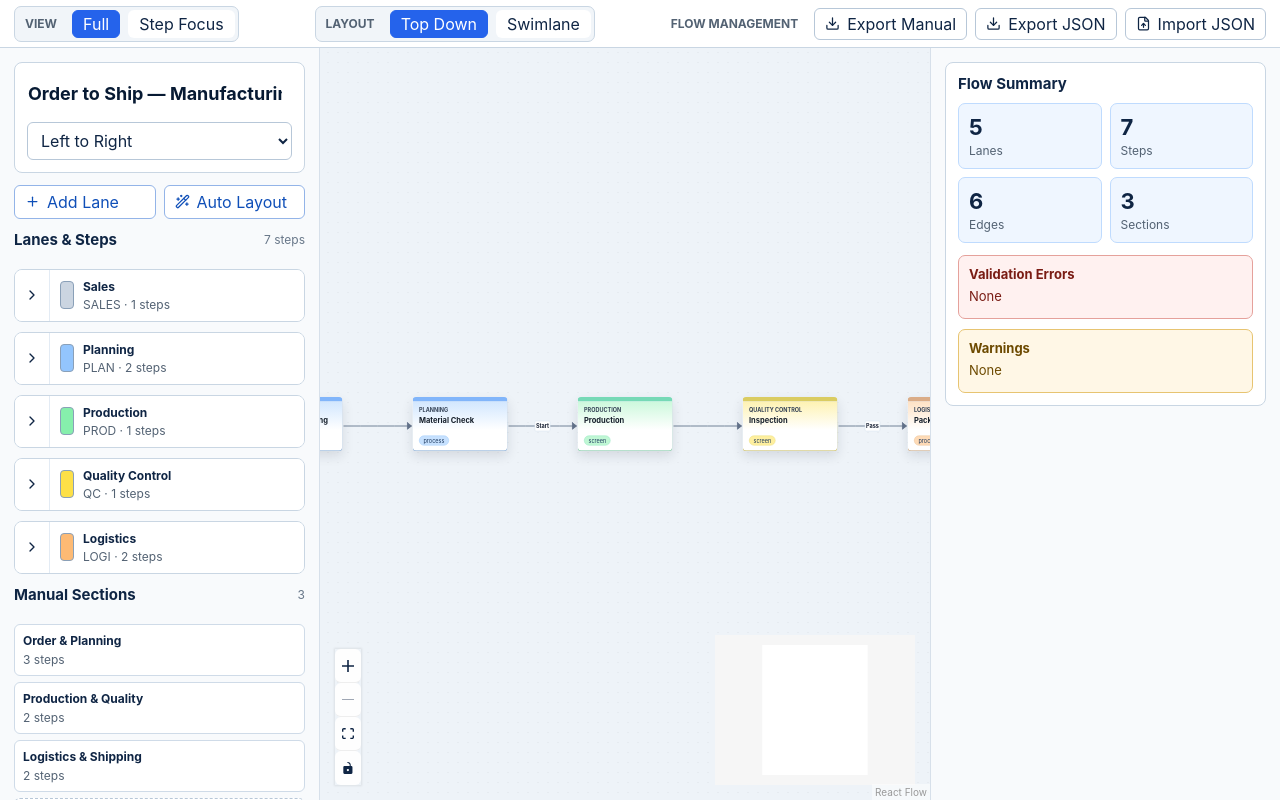
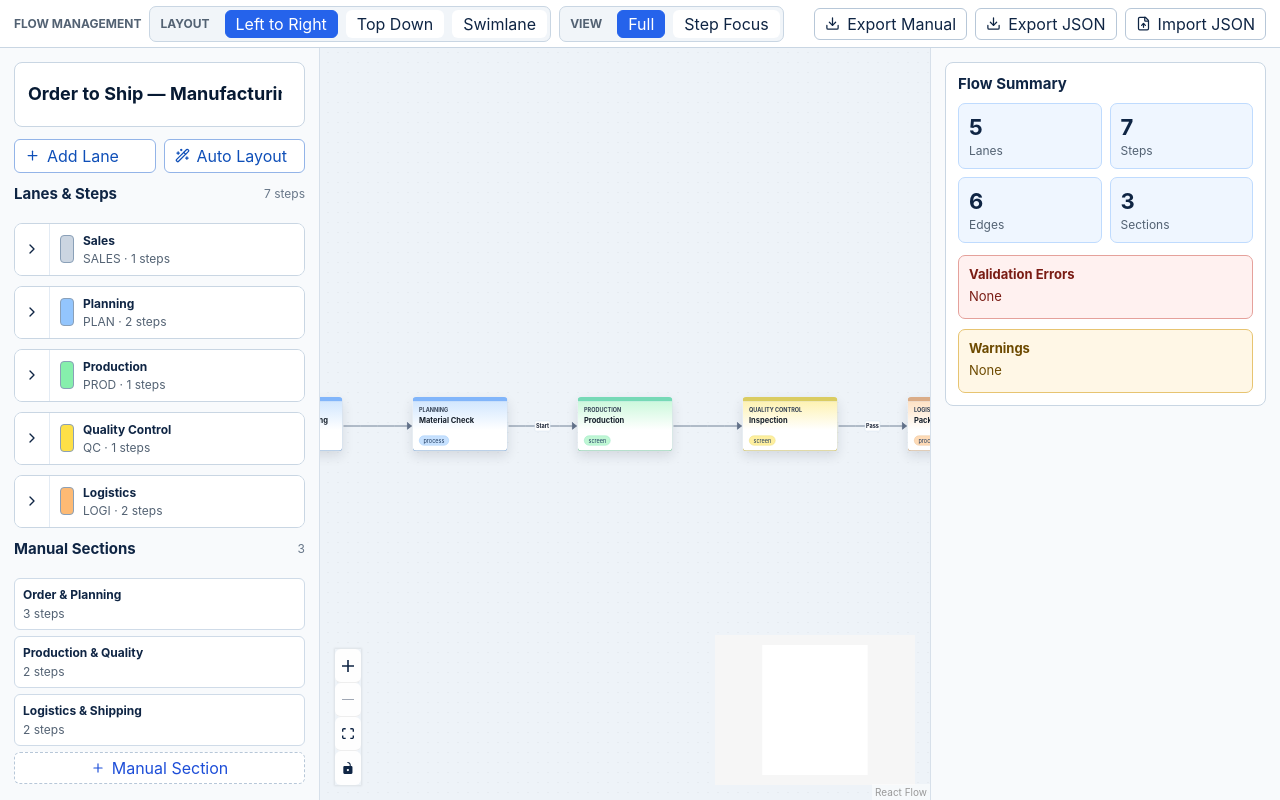
Before and after one commit to yhtko/mermaid-flow, a React (Vite) app: page / in a window 1280 px wide. Built offline with nearby package versions, Linux system fonts and the light colour scheme.

Commit message:
Polish layout controls and edge spacing

```diff
--- a/src/App.tsx
+++ b/src/App.tsx
@@ -58,11 +58,12 @@ type Selection =
 type ViewMode = "full" | "step";
 
 function cloneInitialFlow(): FlowDefinition {
-  return autoLayout(normalizeFlow(JSON.parse(JSON.stringify(initialFlow)) as FlowDefinition));
+  const normalized = normalizeFlow(JSON.parse(JSON.stringify(initialFlow)) as FlowDefinition);
+  return autoLayout(normalized, normalized.direction === "LR" ? "leftRight" : "topDown");
 }
 
 function ensurePositions(flow: FlowDefinition): FlowDefinition {
-  return autoLayout(flow);
+  return autoLayout(flow, flow.direction === "LR" ? "leftRight" : "topDown");
 }
 
 function loadFlow(): FlowDefinition {
@@ -94,7 +95,7 @@ function FlowModeler() {
   const [toast, setToast] = useState("");
   const [copyLabel, setCopyLabel] = useState("Copy");
   const [viewMode, setViewMode] = useState<ViewMode>("full");
-  const [layoutMode, setLayoutMode] = useState<LayoutMode>("topDown");
+  const [layoutMode, setLayoutMode] = useState<LayoutMode>(() => (flow.direction === "LR" ? "leftRight" : "topDown"));
   const fileInputRef = useRef<HTMLInputElement | null>(null);
   const reactFlow = useReactFlow();
 
@@ -473,6 +474,20 @@ function FlowModeler() {
   return (
     <main className="modeler-shell">
       <header className="admin-toolbar">
+        <div className="toolbar-left">
+          <div className="admin-toolbar-title">Flow Management</div>
+          <div className="view-mode-group" aria-label="Layout mode">
+            <span>Layout</span>
+            <button type="button" className={layoutMode === "leftRight" ? "active" : ""} onClick={() => changeLayoutMode("leftRight")}>
+              Left to Right
+            </button>
+            <button type="button" className={layoutMode === "topDown" ? "active" : ""} onClick={() => changeLayoutMode("topDown")}>
+              Top Down
+            </button>
+            <button type="button" className={layoutMode === "swimlane" ? "active" : ""} onClick={() => changeLayoutMode("swimlane")}>
+              Swimlane
+            </button>
+          </div>
           <div className="view-mode-group" aria-label="Canvas view mode">
             <span>View</span>
             <button type="button" className={viewMode === "full" ? "active" : ""} onClick={() => setViewMode("full")}>
@@ -482,17 +497,8 @@ function FlowModeler() {
               Step Focus
             </button>
           </div>
-        <div className="view-mode-group" aria-label="Layout mode">
-          <span>Layout</span>
-          <button type="button" className={layoutMode === "topDown" ? "active" : ""} onClick={() => changeLayoutMode("topDown")}>
-            Top Down
-          </button>
-          <button type="button" className={layoutMode === "swimlane" ? "active" : ""} onClick={() => changeLayoutMode("swimlane")}>
-            Swimlane
-          </button>
         </div>
         <div className="admin-actions">
-          <div className="admin-toolbar-title">Flow Management</div>
           <button type="button" onClick={() => setExportOpen(true)}>
             <Download size={15} /> Export Manual
           </button>
@@ -513,18 +519,6 @@ function FlowModeler() {
             onChange={(event) => updateFlow((current) => ({ ...current, title: event.target.value }))}
             aria-label="Flow title"
           />
-          <select
-            value={flow.direction}
-            onChange={(event) =>
-              updateFlow(
-                (current) => ({ ...current, direction: event.target.value as FlowDefinition["direction"] }),
-                true,
-              )
-            }
-          >
-            <option value="LR">Left to Right</option>
-            <option value="TD">Top Down</option>
-          </select>
         </div>
 
         <div className="action-grid">
--- a/src/BusinessNode.tsx
+++ b/src/BusinessNode.tsx
@@ -24,7 +24,7 @@ function BusinessNode({ data, selected, sourcePosition, targetPosition }: NodePr
           ))}
         </div>
       ) : null}
-      <Handle id="top" type="target" position={Position.Top} />
+      <Handle id="top" type="target" position={Position.Top} style={{ top: "-7px" }} />
       <Handle id="top-right" type="target" position={Position.Top} style={{ left: "72%", top: "-7px" }} />
       <Handle id="left" type="target" position={Position.Left} />
       <Handle id="left-lower" type="target" position={Position.Left} style={{ top: "66%" }} />
@@ -40,7 +40,7 @@ function BusinessNode({ data, selected, sourcePosition, targetPosition }: NodePr
       <Handle id="left-lower" type="source" position={Position.Left} style={{ top: "66%" }} />
       <Handle id="right" type="source" position={Position.Right} />
       <Handle id="right-lower" type="source" position={Position.Right} style={{ top: "66%" }} />
-      <Handle id="bottom" type="source" position={Position.Bottom} />
+      <Handle id="bottom" type="source" position={Position.Bottom} style={{ bottom: "-7px" }} />
       <Handle id="bottom-right" type="source" position={Position.Bottom} style={{ bottom: "-7px", left: "72%" }} />
       <Handle id={sourcePosition === Position.Bottom ? "legacy-bottom-source" : "legacy-right-source"} type="source" position={sourcePosition ?? Position.Right} />
     </div>
--- a/src/SwimlaneEdge.tsx
+++ b/src/SwimlaneEdge.tsx
@@ -1,8 +1,33 @@
 import {
   BaseEdge,
   EdgeProps,
-  getSmoothStepPath,
+  Position,
 } from "@xyflow/react";
+
+function orthogonalPath(
+  sourceX: number,
+  sourceY: number,
+  targetX: number,
+  targetY: number,
+  sourcePosition: Position,
+  targetPosition: Position,
+) {
+  if (Math.abs(sourceX - targetX) < 2) {
+    return `M ${sourceX},${sourceY} L ${targetX},${targetY}`;
+  }
+
+  if (Math.abs(sourceY - targetY) < 2) {
+    return `M ${sourceX},${sourceY} L ${targetX},${targetY}`;
+  }
+
+  if (sourcePosition === Position.Bottom || sourcePosition === Position.Top || targetPosition === Position.Top || targetPosition === Position.Bottom) {
+    const midY = sourceY + (targetY - sourceY) / 2;
+    return `M ${sourceX},${sourceY} L ${sourceX},${midY} L ${targetX},${midY} L ${targetX},${targetY}`;
+  }
+
+  const midX = sourceX + (targetX - sourceX) / 2;
+  return `M ${sourceX},${sourceY} L ${midX},${sourceY} L ${midX},${targetY} L ${targetX},${targetY}`;
+}
 
 function SwimlaneEdge({
   id,
@@ -15,18 +40,15 @@ function SwimlaneEdge({
   markerEnd,
   style,
   selected,
-  pathOptions,
 }: EdgeProps) {
-  const [edgePath] = getSmoothStepPath({
+  const edgePath = orthogonalPath(
     sourceX,
     sourceY,
-    sourcePosition,
     targetX,
     targetY,
+    sourcePosition,
     targetPosition,
-    borderRadius: pathOptions?.borderRadius,
-    offset: pathOptions?.offset,
-  });
+  );
 
   return (
     <BaseEdge
--- a/src/reactFlowAdapter.ts
+++ b/src/reactFlowAdapter.ts
@@ -20,7 +20,7 @@ export type LaneBandNodeData = {
   color?: string;
 };
 
-export type LayoutMode = "topDown" | "swimlane";
+export type LayoutMode = "leftRight" | "topDown" | "swimlane";
 
 export const NODE_WIDTH = 180;
 export const NODE_HEIGHT = 82;
@@ -52,7 +52,7 @@ export function toReactFlowNodes(flow: FlowDefinition, layoutMode: LayoutMode =
     return toSwimlaneReactFlowNodes(flow);
   }
 
-  const horizontal = flow.direction === "LR";
+  const horizontal = layoutMode === "leftRight";
   return flow.nodes.map((node) => {
     const lane = flow.lanes.find((item) => item.id === node.laneId);
     return {
@@ -178,20 +178,21 @@ export function toReactFlowEdges(flow: FlowDefinition, layoutMode: LayoutMode =
     const sameLane = sourceLane === targetLane;
     const isSwimlane = layoutMode === "swimlane";
     const backward = targetLaneOrder < sourceLaneOrder;
+    const horizontal = layoutMode === "leftRight";
     const sourceHandle = isSwimlane
       ? sameLane
         ? "bottom-right"
         : backward
           ? "left-lower"
           : "right-lower"
-      : flow.direction === "LR" ? "right" : "bottom";
+      : horizontal ? "right" : "bottom";
     const targetHandle = isSwimlane
       ? sameLane
         ? "top-right"
         : backward
           ? "right-upper"
           : "left-lower"
-      : flow.direction === "LR" ? "left" : "top";
+      : horizontal ? "left" : "top";
     const displayLabel = isSwimlane ? undefined : label;
 
     return {
@@ -211,7 +212,7 @@ export function toReactFlowEdges(flow: FlowDefinition, layoutMode: LayoutMode =
       },
       pathOptions: {
         borderRadius: isSwimlane ? 10 : 14,
-        offset: isSwimlane ? (sameLane ? 30 : 22) : flow.direction === "LR" ? 34 : 42,
+        offset: isSwimlane ? (sameLane ? 18 : 22) : horizontal ? 34 : 42,
       },
       style: {
         stroke: visual.stroke,
@@ -232,16 +233,17 @@ export function autoLayout(flow: FlowDefinition, layoutMode: LayoutMode = "topDo
     return autoLayoutSwimlane(flow);
   }
 
+  const direction: FlowDefinition["direction"] = layoutMode === "leftRight" ? "LR" : "TD";
   const graph = new dagre.graphlib.Graph();
   graph.setDefaultEdgeLabel(() => ({}));
   graph.setGraph({
-    rankdir: flow.direction,
+    rankdir: direction,
     align: "UL",
-    nodesep: flow.direction === "LR" ? 90 : 70,
-    ranksep: flow.direction === "LR" ? 150 : 115,
+    nodesep: direction === "LR" ? 90 : 70,
+    ranksep: direction === "LR" ? 150 : 155,
     edgesep: 70,
     marginx: 60,
-    marginy: 60,
+    marginy: direction === "TD" ? 86 : 60,
   });
 
   flow.nodes.forEach((node) => {
@@ -281,7 +283,7 @@ export function autoLayout(flow: FlowDefinition, layoutMode: LayoutMode = "topDo
   }
 
   // Re-sort siblings by sortOrder and shift their entire subtrees.
-  const horizontal = flow.direction === "LR";
+  const horizontal = direction === "LR";
   flow.nodes.forEach((node) => {
     const children = flow.edges
       .filter((e) => e.from === node.id && e.to)
@@ -319,6 +321,7 @@ export function autoLayout(flow: FlowDefinition, layoutMode: LayoutMode = "topDo
 
   return {
     ...flow,
+    direction,
     nodes: flow.nodes.map((node) => {
       const pos = positioned.get(node.id);
       if (!pos) return node;
--- a/src/styles.css
+++ b/src/styles.css
@@ -95,8 +95,8 @@ pre {
   color: #536273;
   font-size: 12px;
   font-weight: 700;
-  margin-right: 8px;
   text-transform: uppercase;
+  white-space: nowrap;
 }
 
 .admin-toolbar button {
@@ -104,11 +104,20 @@ pre {
 }
 
 .admin-actions,
+.toolbar-left,
 .view-mode-group {
   align-items: center;
   display: flex;
   gap: 8px;
   min-width: 0;
+}
+
+.toolbar-left {
+  flex: 1;
+}
+
+.admin-actions {
+  justify-content: flex-end;
 }
 
 .view-mode-group {
```
Lines whose indentation alone changed are shown as unchanged.
